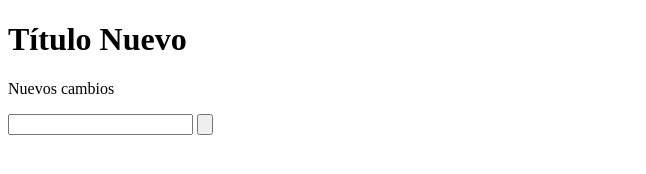
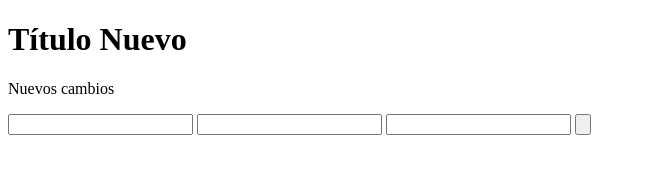
Before and after one commit to Gareth04/GithubAppCouse, a plain HTML site: page index.html in a window 1280 px wide. Shown: the whole page, without its empty margins (0-646 px from the left). Drawn offline with Linux system fonts and the light colour scheme.

Commit message:
Adicion de nuevas etiquetas al formulario

```diff
--- a/index.html
+++ b/index.html
@@ -10,6 +10,8 @@
     <p>Nuevos cambios</p>
     <form action="#" method="get">
         <input type="text" name="Nombre" id="firstName">
+        <input type="text" name="Apellido" id="lastName">
+        <input type="text" name="Edad" id="age">
         <input type="button" name="enviat" id="enviar">
     </form>
 
```
